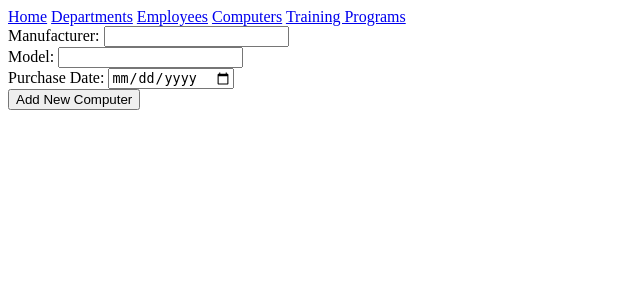
After one commit to talkative-tangs/Bangazon-LLC, a Django app: page /website/new_computer/ in a window 1280 px wide. The commit adds this page. Shown: the top 300 px of the page, without its empty margins (0-640 px from the left). Run offline with Django 3.2, Linux system fonts and the light colour scheme.

Commit message:
added a form template and trying to get routing to work

```diff
--- a/Website/templates/Website/computers.html
+++ b/Website/templates/Website/computers.html
@@ -10,6 +10,8 @@
     {% endfor %}
 
     <button>
-        <a href="{% url 'Website:new_computer' %}">Add a New Department</a>
+        <a href="{% url 'Website/new_computer.html' %}">Add New Computer</a>
     </button>
+
+
 {% endblock content %}
--- /dev/null
+++ b/Website/templates/Website/new_computer.html
@@ -0,0 +1,20 @@
+{% extends 'Website/base.html' %}
+
+
+{% block content %}
+
+    <form action="{% url 'Website:new_computer' %}" method="POST">
+        {% csrf_token %}
+        <label for="manufacturer">Manufacturer:  </label>
+        <input type="text" name="manufacturer"/><br>
+
+        <label for="model">Model:  </label>
+        <input type="text" name="model"/><br>
+
+        <label for="purchase_date">Purchase Date: </label>
+        <input type="date" name="purchase_date"/><br>
+
+        <input type="submit" value="Add New Computer"/>
+    </form>
+
+{% endblock content %}
--- a/Website/urls.py
+++ b/Website/urls.py
@@ -8,6 +8,6 @@ urlpatterns = [
   path('departments/', views.departments, name='departments'),
   path('computers/', views.computers, name='computers'),
   path('computer/<int:computer_id>/', views.computer, name='computer'),
-  path('new_computer/', views.new_computer, name='new_computer')
+  path('new_computer/', views.new_computer, name='new_computer'),
   path('training/', views.training, name='training'),
 ]
--- a/Website/views.py
+++ b/Website/views.py
@@ -50,3 +50,6 @@ def new_computer(request):
             )
         new_computer.save()
         return HttpResponseRedirect(reverse('Website:computers'))
+
+def training(request):
+    return render(request, 'Website/training.html')
```
